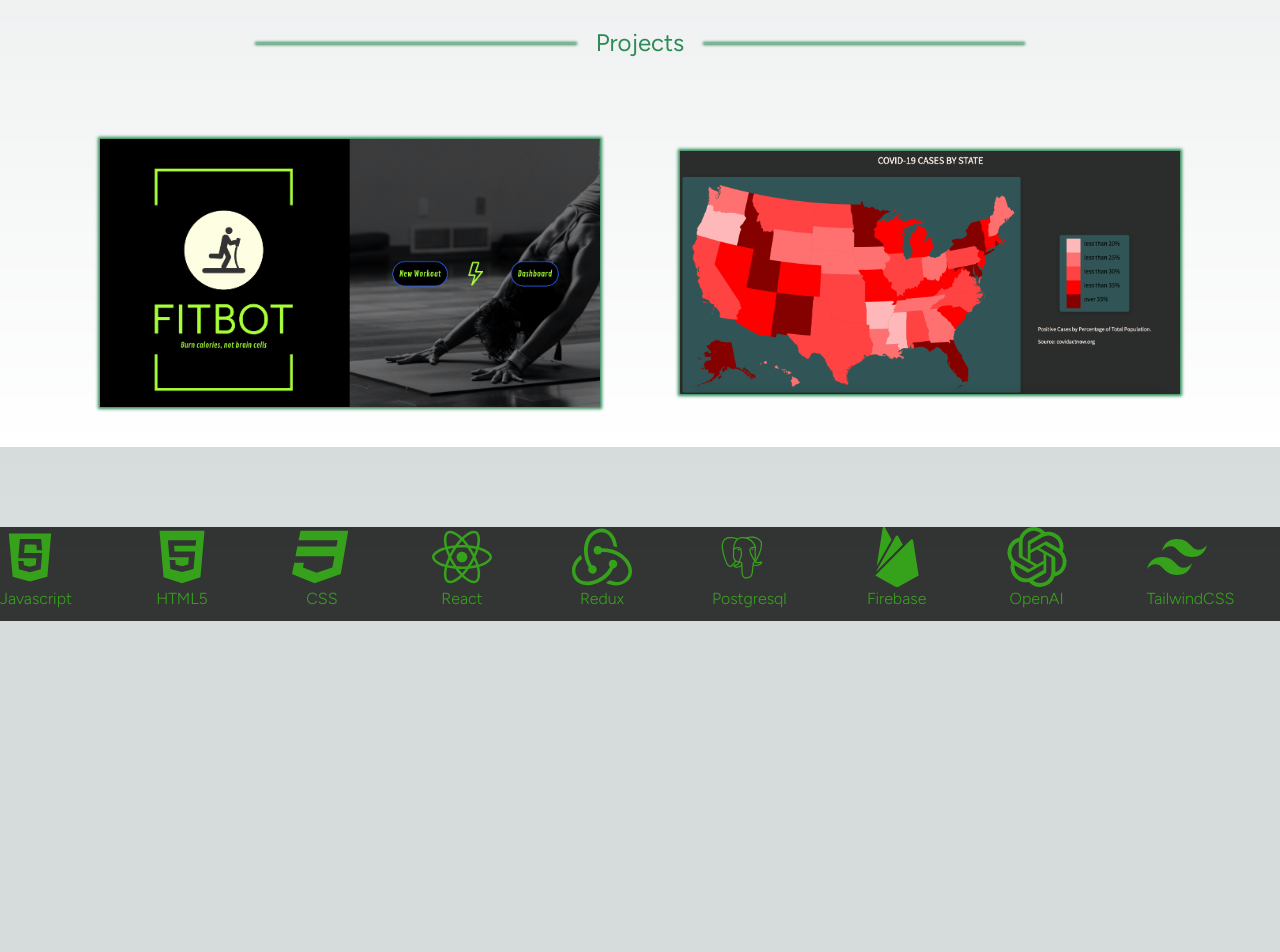
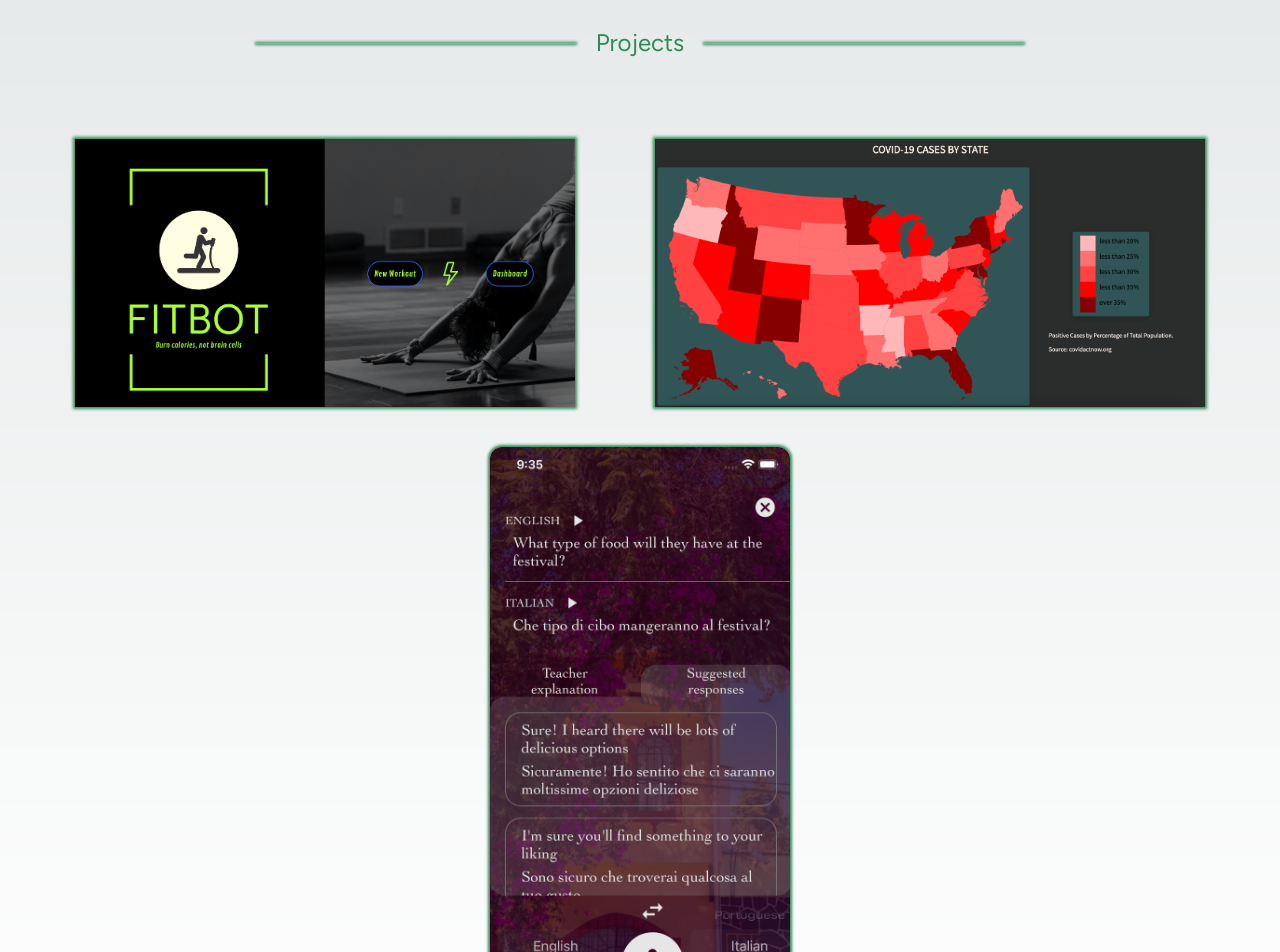
Before and after one commit to Irwinb14/Portfolio, a Next.js app: page / in a window 1280 px wide. Shown: the part 740-1692 px from the top of the page. Before the commit the page ends 1361 px from the top, so only its background shows below. Built offline with nearby package versions, Linux system fonts and the light colour scheme; a web font is replaced by a local one.

Commit message:
project section page done

```diff
--- a/pages/index.js
+++ b/pages/index.js
@@ -1,6 +1,7 @@
 import Zoom from 'react-reveal/Zoom';
 import fitbot from '../projects/FitBot.png';
 import choropleth from '../projects/choropleth.png';
+import atocha from '../projects/atocha.png';
 import Image from 'next/image';
 import Link from 'next/link';
 import { Contrail_One } from 'next/font/google';
@@ -43,7 +44,20 @@ export default function Home() {
             href='https://irwinb14.github.io/Covid-Choropleth/'
             target='_blank'
           >
-            <Image width={500} src={choropleth} alt='FitBot' />
+            <Image width={550} src={choropleth} alt='choropleth' />
+          </Link>
+        </div>
+        <div className='atochaProjectCard'>
+          <Link
+            href='https://www.youtube.com/watch?v=TigcQqv85zk&list=PLx0iOsdUOUmkAw0zV4kJO8Ci80W5muK7R&index=8&t=2s'
+            target='_blank'
+          >
+            <Image
+              width={300}
+              src={atocha}
+              alt='atocha'
+              className='rounded-xl'
+            />
           </Link>
         </div>
       </div>
```
Also changed, not shown: projects/Atocha.png (added).
